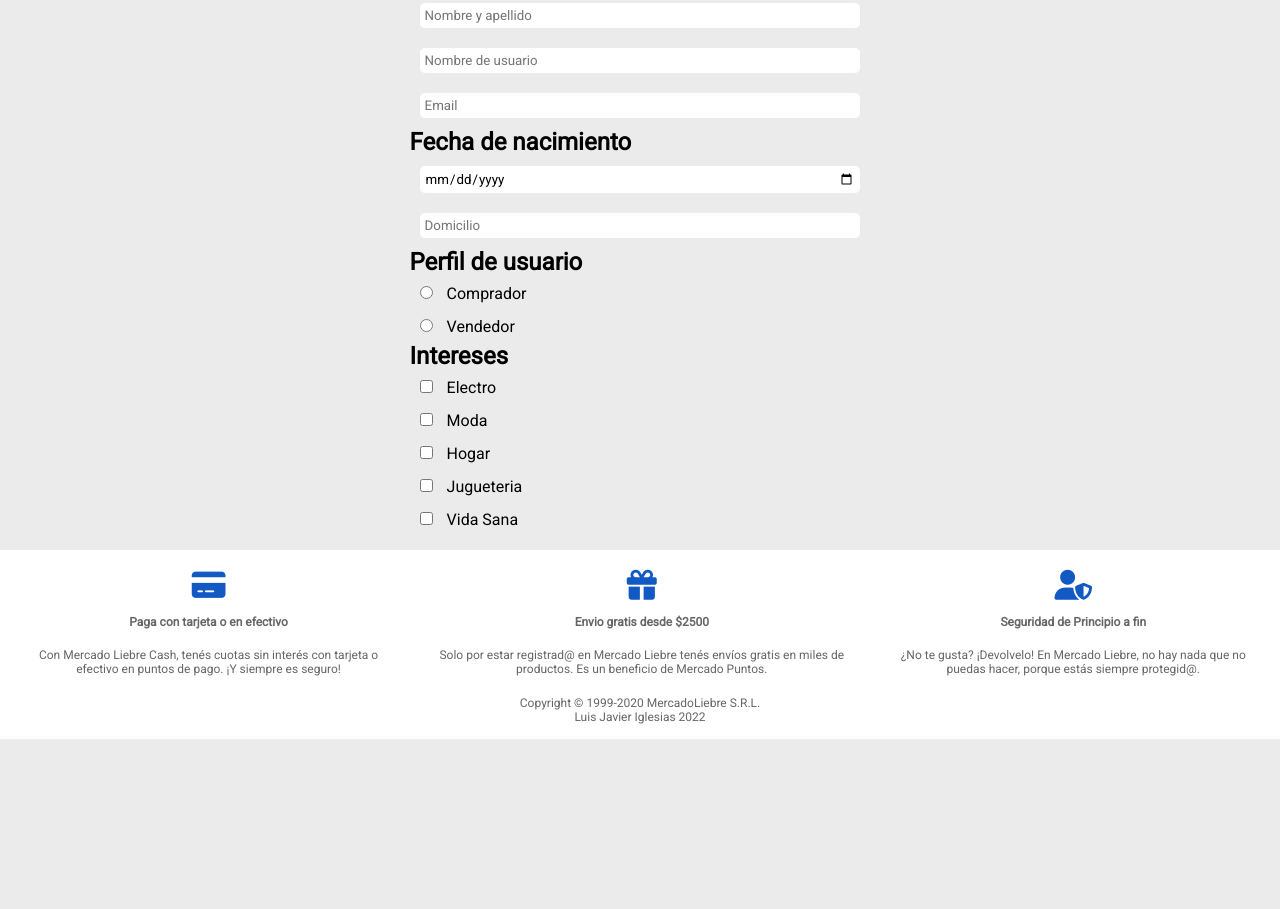
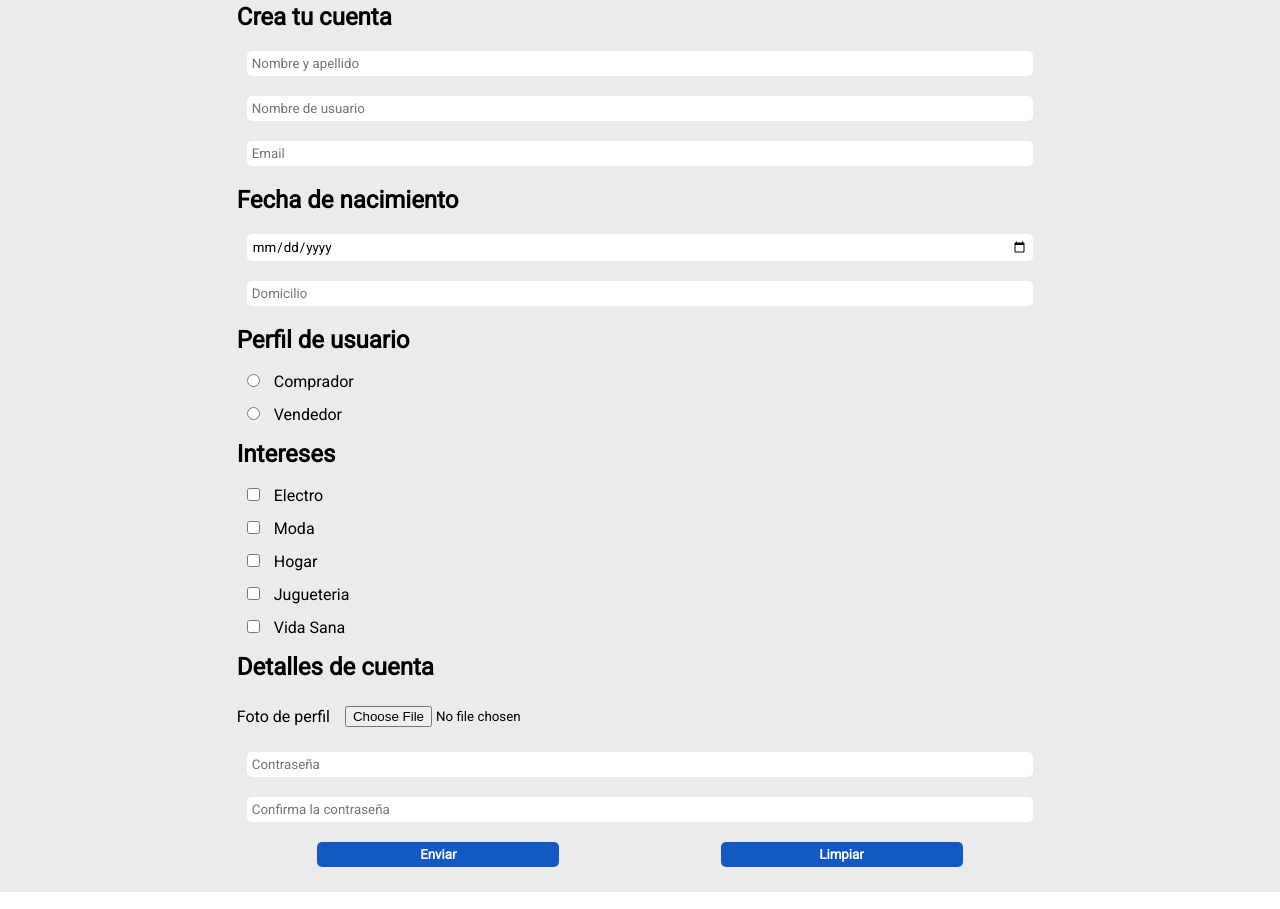
Before and after one commit to luisjavi27/mercadoLiebre, a website: page views/registro.html in a window 1280 px wide. Shown: the part 514-1423 px from the top of the page. Before the commit the page ends 1253 px from the top, so only its background shows below. Drawn offline with Linux system fonts and the light colour scheme; files that its build step writes are made by us from their sources; files whose address does not match are found by name.

Commit message:
add styles to form

```diff
--- a/public/css/styleRegistro.css
+++ b/public/css/styleRegistro.css
@@ -1,14 +1,41 @@
+
+#inputFoto{
+    width:100%;
+    display:flex;
+    align-items:center;
+    margin: 0px;
+    padding: 0px;
+}
+
+#botones{
+    margin-top: 0px;
+    display:flex;
+    justify-content:space-around;
+}
+
+.boton{
+    background-color: #1259c3;
+    color:white;
+    font-weight: bold;
+    width:30%;
+
+ }
+
 main{
     display:flex;
 justify-content: center;
 }
+
 main form{
     display: flex;
     flex-direction: column;
-    width: 40%;
+    width: 80%;
 }
 
-
+main form h2{
+    font-size: 24px;
+    margin: 10px 0px;
+}
 
 main form input{
     border: none;
@@ -16,3 +43,11 @@ main form input{
     padding: 5px;
     margin: 10px;
 }
+
+@media (min-width: 361px) {
+
+    main form{
+        width: 70%;
+    }
+
+}
--- a/views/registro.html
+++ b/views/registro.html
@@ -58,15 +58,17 @@
         <img src="images/img-home-banner.jpg" alt="Banner de ofertas">
     </section>
     <main>
-        <form action="">
-            <input type="text" placeholder="Nombre y apellido">
-            <input type="text" placeholder="Nombre de usuario">
-            <input type="email" placeholder="Email">
+        <form method="post" enctype="multipart/form-data" >
+            <h2>Crea tu cuenta</h2>
+
+            <input type="text" placeholder="Nombre y apellido" required>
+            <input type="text" placeholder="Nombre de usuario" required>
+            <input type="email" placeholder="Email" required>
 
             <h2>Fecha de nacimiento</h2>
 
-            <input type="date">
-            <input type="text" placeholder="Domicilio">
+            <input type="date" required>
+            <input type="text" placeholder="Domicilio" required>
 
             <h2>Perfil de usuario</h2>
             <div>
@@ -83,8 +85,23 @@
             <div><input type="checkbox" id="checkboxModa" value="Moda"> <label for="checkboxModa">Moda</label></div>
             <div><input type="checkbox" id="checkboxHogar" value="Hogar"> <label for="checkboxHogar">Hogar</label></div>
             <div><input type="checkbox" id="checkboxJugueteria" value="Jugueteria"> <label for="checkboxJugueteria">Jugueteria</label></div>
-            <div><input type="checkbox" id="checkboxVidaSana" value="VidaSana"> <label for="checkboxVidaSana">Vida Sana</label>
+            <div><input type="checkbox" id="checkboxVidaSana" value="VidaSana"> <label for="checkboxVidaSana">Vida Sana</label></div>
+
+            <h2>Detalles de cuenta</h2>
+            <p id="inputFoto">
+                Foto de perfil
+                <input type="file" id="fileFoto" name="fotoPerfil" accept="image/png, .jpeg, .jpg">
+            </p>
+
+            <input type="password" placeholder="Contraseña" required>
+            <input type="password" placeholder="Confirma la contraseña" required>
+
+            <div id="botones">
+                <input class="boton" id="botonEnviar" type="submit" value="Enviar">
+                <input class="boton" id="botonLimpiar" type="reset" value="Limpiar">
             </div>
+
+
         </form>
     </main>
     <footer>
```
Also changed, not shown: views/login.html (+3 -3 lines).
